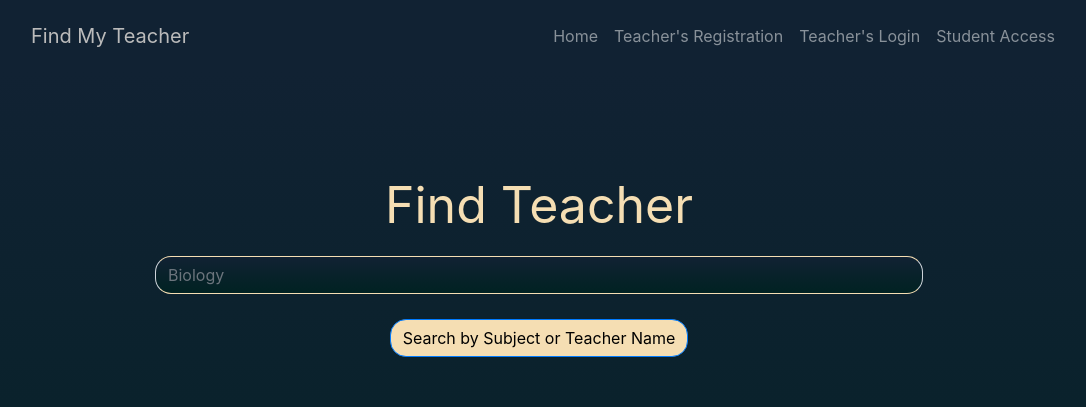
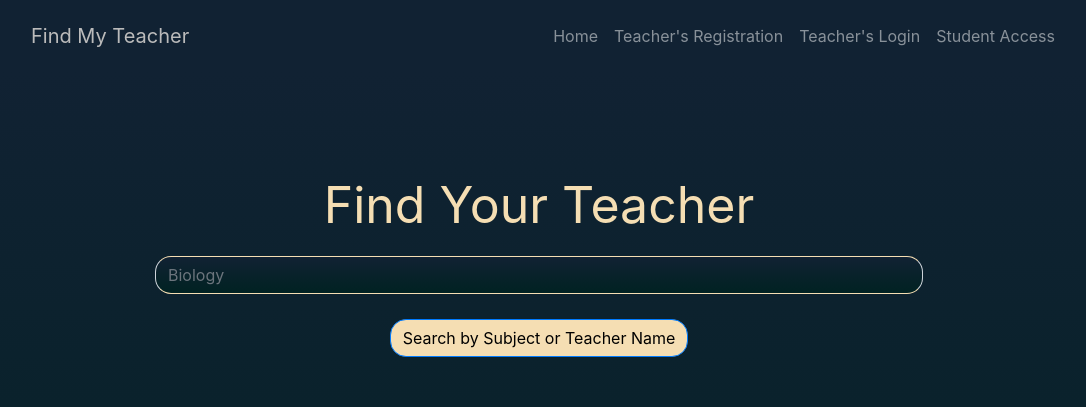
Before and after one commit to sayanmdn/teachers, a React (Create React App) app: page / in a window 1280 px wide. Shown: the top 407 px of the page, without its empty margins (101-1187 px from the left). Built offline with nearby package versions, Linux system fonts and the light colour scheme; no server answers.

Commit message:
ara1 update

```diff
--- a/src/components/Area1.js
+++ b/src/components/Area1.js
@@ -61,7 +61,12 @@ export function Area1() {
     <div className="body-backgroud">
       <div className="home-upper">
         <div className="Area1">
-          <div style={{ fontSize: 50, color: "wheat" }}>Find Teacher</div>
+          {auth.user && auth.user.name && (
+            <div style={{ fontSize: 50, color: "wheat" }}>
+              Hi {auth.user.name.split(" ")[0]}!
+            </div>
+          )}
+          <div style={{ fontSize: 50, color: "wheat" }}>Find Your Teacher</div>
           <Form className="data-form" onSubmit={formik.handleSubmit}>
             <Form.Group
               controlId="formBasicName"
--- a/src/components/forms/StudentAccessForm.js
+++ b/src/components/forms/StudentAccessForm.js
@@ -22,7 +22,7 @@ export function StudentAccessForm(_props) {
     onSubmit: (values) => {
       axios
         .post(`${URL}students/access`, {
-          otp: values.otp,
+          otp: values.otp.toString(),
           phone: values.phone,
         })
         .then((res) => {
```
